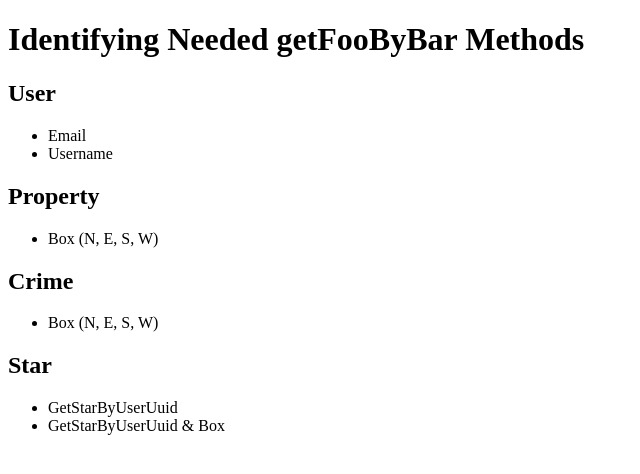
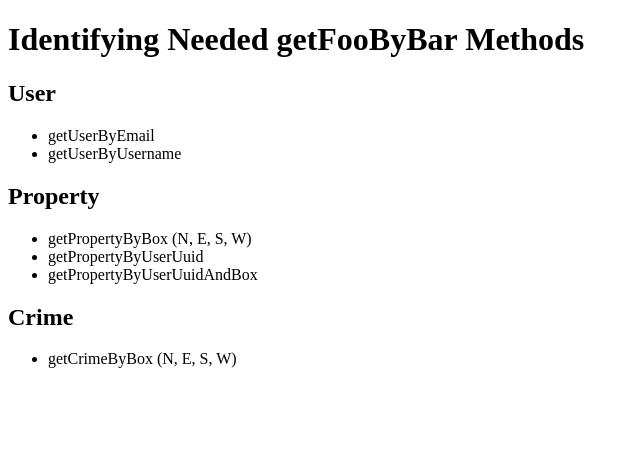
Before and after one commit to Go-Gitters/apcimap, a PHP site: page /getfoobybars.php in a window 1280 px wide. Shown: the top 474 px of the page, without its empty margins (0-640 px from the left). Run offline with PHP 8.4, Linux system fonts and the light colour scheme.

Commit message:
remove star and added to property

```diff
--- a/php/public_html/documentation/getfoobybars.php
+++ b/php/public_html/documentation/getfoobybars.php
@@ -3,31 +3,22 @@
 <head>
 	<meta charset="UTF-8">
 	<title>Identifying Needed getFooByBar Methods</title>
-
 </head>
 <body>
 <h1>Identifying Needed getFooByBar Methods</h1>
 	<h2>User</h2>
 		<ul>
-			<li>Email</li>
-			<li>Username</li>
+			<li>getUserByEmail</li>
+			<li>getUserByUsername</li>
 		</ul>
-
 	<h2>Property</h2>
 	<ul>
-		<li>Box (N, E, S, W)</li>
+		<li>getPropertyByBox (N, E, S, W)</li>
+		<li>getPropertyByUserUuid</li>
+		<li>getPropertyByUserUuidAndBox</li>
 	</ul>
-
 	<h2>Crime</h2>
 	<ul>
-		<li>Box (N, E, S, W)</li>
-	</ul>
-
-	<h2>Star</h2>
-	<ul>
-		<li>GetStarByUserUuid</li>
-		<li>GetStarByUserUuid & Box</li>
-	</ul>
-
+		<li>getCrimeByBox (N, E, S, W)</li>
 </body>
 </html>
```
